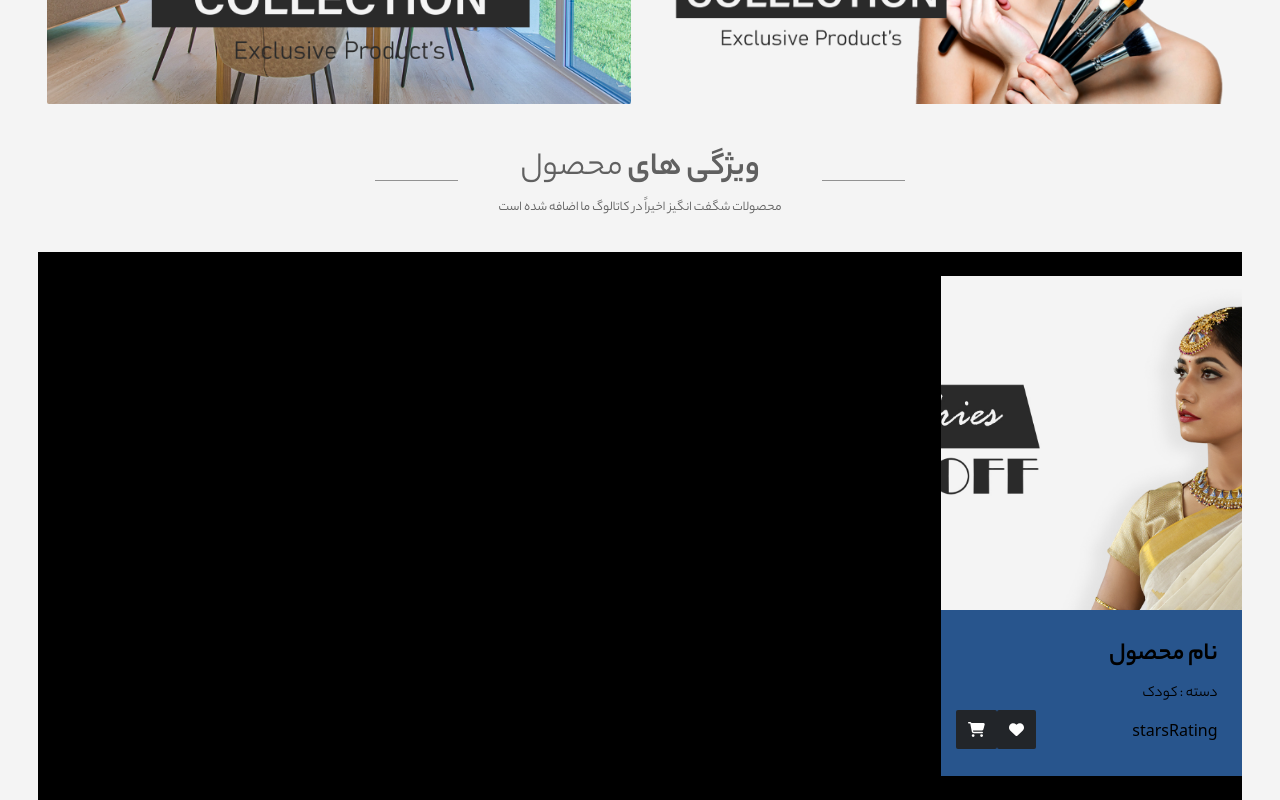
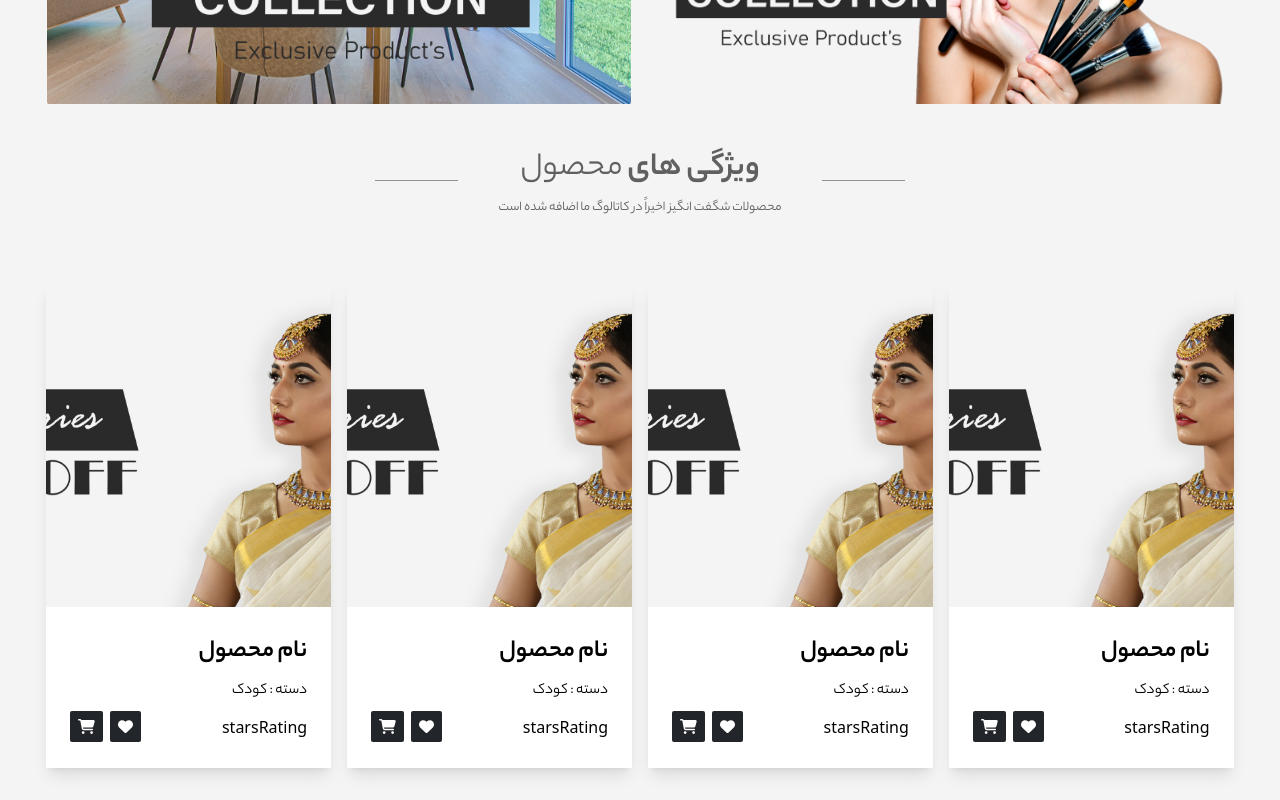
Before and after one commit to alizamanian79/Ecommerce, a Next.js app in the folder client/: page / in a window 1280 px wide. Shown: the part 1376-2176 px from the top of the page. Built offline with nearby package versions, Linux system fonts and the light colour scheme.

Commit message:
Recently added successfuly

```diff
--- a/client/src/components/Home/RecentlyProduct/RecentlyProduct.tsx
+++ b/client/src/components/Home/RecentlyProduct/RecentlyProduct.tsx
@@ -1,19 +1,33 @@
-import React from "react";
+import React, { useState } from "react";
 
 import Link from "next/link";
-
 import Image from "next/image";
 import firstImage from "../../../../public/Sliders/1.png";
-
 import { FontAwesomeIcon } from "@fortawesome/react-fontawesome";
 import { faHouse , faCartShopping,faHeart} from "@fortawesome/free-solid-svg-icons";
 
-function RecentlyProduct() {
-  return (
-    <div className="w-100 h-auto py-6  flex flex-wrap justify-start items-center bg-[black]">
 
 
-      <Link href="/" className={"w-1/4 h-[500px] bg-red rounded-md"}>
+function RecentlyProduct() {
+  const [productData, setProductData] = useState([
+  {id:1,title:"لباس زنانه",description:"هرچی",categori:"لباس زنانه"},
+  {id:1,title:"لباس زنانه",description:"هرچی",categori:"لباس زنانه"},
+  {id:1,title:"لباس زنانه",description:"هرچی",categori:"لباس زنانه"},
+  {id:1,title:"لباس زنانه",description:"هرچی",categori:"لباس زنانه"}
+  ])
+  return (
+    <div className="w-100 h-auto py-6  flex flex-wrap justify-start items-center bg-rmv ">
+
+    {productData.map((item)=>(
+  <Link href="/" className={`lg:w-1/4 md:w-33 sm:w-100  lg:h-[500px] md:h-auto sm:h-auto
+   flex justify-center items-cente
+
+    px-2 py-2
+
+    max-sm:px-0 max-sm:py-1
+
+    `}>
+        <div className={`w-100 h-full shadow-lg bg-[white]`}>
         <Image
           src={firstImage}
           width={0}
@@ -22,7 +36,7 @@ function RecentlyProduct() {
           className="w-auto h-4/6 object-cover"
         />
 
-        <div className={"w-100 h-2/6 bg-[#28558d] px-6 py-6"}>
+        <div className={"w-100 h-2/6  px-6 py-6"}>
           <p className={'text-[28px] font-[yekanBakhtBold]'}>نام محصول</p>
           <p className={'text-[17px] font-[yekanBakht] mt-[5px]'}>دسته : {'کودک'}</p>
 
@@ -31,15 +45,24 @@ function RecentlyProduct() {
 
             starsRating
 
-            <div className={`w-28 flex justify-between items-center`}>
-            <FontAwesomeIcon icon={faHeart} className={'py-[12px] px-[12px] bg-[#222529] text-[15px] text-[white] rounded-sm'} />
-            <FontAwesomeIcon icon={faCartShopping} className={'py-[12px] px-[12px] bg-[#222529] text-[15px] text-[white] rounded-sm'} />
+            <div className={`lg:w-30 max-sm:w-25 md:w-38
+
+            flex justify-between items-center`}>
+            <FontAwesomeIcon icon={faHeart} className={'py-[12px] px-[12px] md:py-[8px] md:px-[8px] bg-[#222529] text-[15px] text-[white] rounded-sm'} />
+            <FontAwesomeIcon icon={faCartShopping} className={'py-[12px] px-[12px] md:py-[8px] md:px-[8px]  bg-[#222529] text-[15px] text-[white] rounded-sm'} />
             </div>
 
         </div>
 
         </div>
+        </div>
       </Link>
+
+    ))}
+
+
+
+
 
 
     </div>
```
